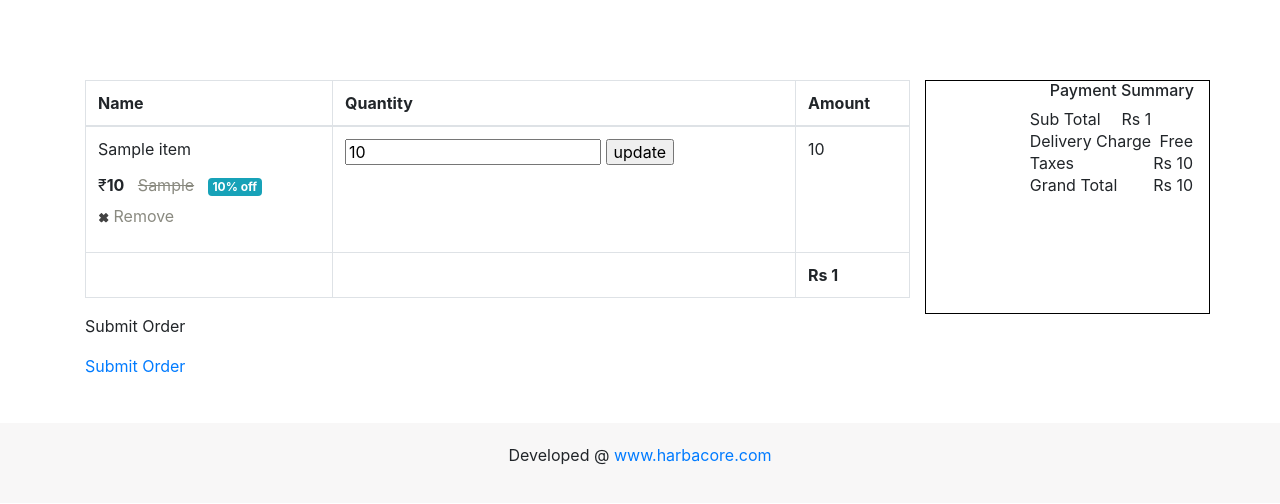
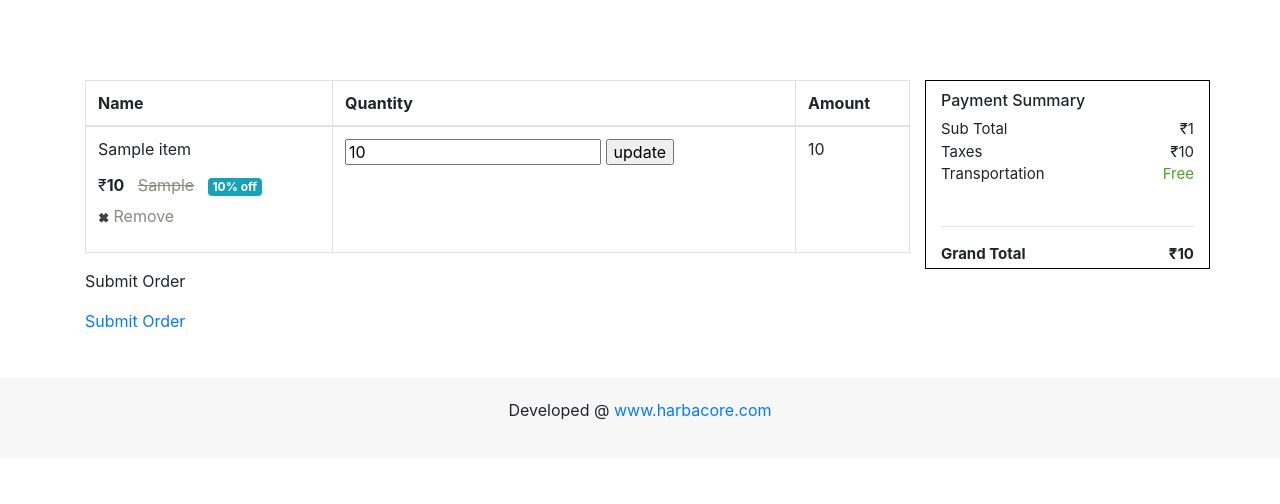
Before and after one commit to studyonlyonline/django-hc, a Django app: template home_module/templates/home_module/cart.html in a window 1280 px wide. Shown: the part 56-560 px from the top of the page. Run offline with Django 3.2, Linux system fonts and the light colour scheme; the template is opened without the code that fills it: most values are stand-ins (such as "Sample title", 1, 10 or a date in 2020); some libraries are stand-ins or nearby versions.

Commit message:
Updated cart UI

```diff
--- a/home_module/static/home_module/css/cart.css
+++ b/home_module/static/home_module/css/cart.css
@@ -24,3 +24,11 @@
 .shift-right{
     float : right;
 }
+
+.view-size{
+    font-size :15px;
+}
+
+.frate-color {
+    color : #50a222;
+}
--- a/home_module/templates/home_module/cart.html
+++ b/home_module/templates/home_module/cart.html
@@ -70,56 +70,38 @@ Cart | Harbacore
 
                         <td>{{ item.final_quantity_amount }}</td>
 
-                        <!--<td>-->
-                            <!--<form method="post" action="{% url 'home_module:add_to_cart_session' %}">-->
-                                <!--{% csrf_token %}-->
-                                <!--<input type="hidden" value="{{item.product_id}}" name="item_id" />-->
-                                <!--<input type="hidden" value="-1" name="item_quantity" />-->
-                                <!--&lt;!&ndash;<button onclick="test({{item.product_id}}, document.getElementById('product{{ item.product_id }}').value)">Update</button>&ndash;&gt;-->
-                                <!--<input type="submit" value="delete">-->
-                            <!--</form>-->
-                        <!--</td>-->
                     </tr>
                 {% endfor%}
-                <tr>
-                    <!--<td></td>-->
-                    <!--<td></td>-->
-                    <!--<td></td>-->
-                    <td></td>
-                    <td></td>
-                    <td><b>Rs {{ total_amount }} </b></td>
-                </tr>
             </tbody>
         </table>
     </div>
 
     <!--payment summary-->
     <div class="col-md-3 payment-summary">
-        <h6 class="arrange-right">Payment Summary</h6>
-        <table class="shift-right">
-            <tbody>
-                <tr>
-                    <td class="shift-left">Sub Total</td>
-                    <td class="shift-right">Rs {{ total_amount }}</td>
-                </tr>
+        <h6 style="margin-top:10px">Payment Summary</h6>
+        <div class="row">
+            <div class="col-md-5 view-size">Sub Total</div>
+            <div class="col-md-7 arrange-right view-size">₹{{ total_amount }}</div>
+        </div>
 
-                <tr>
-                    <td>Delivery Charge</td>
-                    <td class="arrange-right">Free</td>
-                </tr>
+        <div class="row">
+            <div class="col-md-5 view-size">Taxes</div>
+            <div class="col-md-7 arrange-right view-size">₹{{ tax }}</div>
+        </div>
 
-                <tr>
-                    <td>Taxes</td>
-                    <td class="arrange-right">Rs {{ tax }}</td>
-                </tr>
+        <div class="row">
+            <div class="col-md-5 view-size">Transportation</div>
+            <div class="col-md-7 arrange-right view-size frate-color">Free</div>
+        </div>
 
-                <tr>
-                    <td>Grand Total</td>
-                    <td class="arrange-right">Rs {{ payable_amount }}</td>
-                </tr>
 
-            </tbody>
-        </table>
+        <br>
+        <hr size="20">
+        <div class="row">
+            <div class="col-md-5 view-size"><b>Grand Total</b></div>
+            <div class="col-md-7 arrange-right view-size"><b>₹{{ payable_amount }}</b></div>
+        </div>
+
     </div>
 
 </div>
```
Also changed, not shown: 1 other file.
